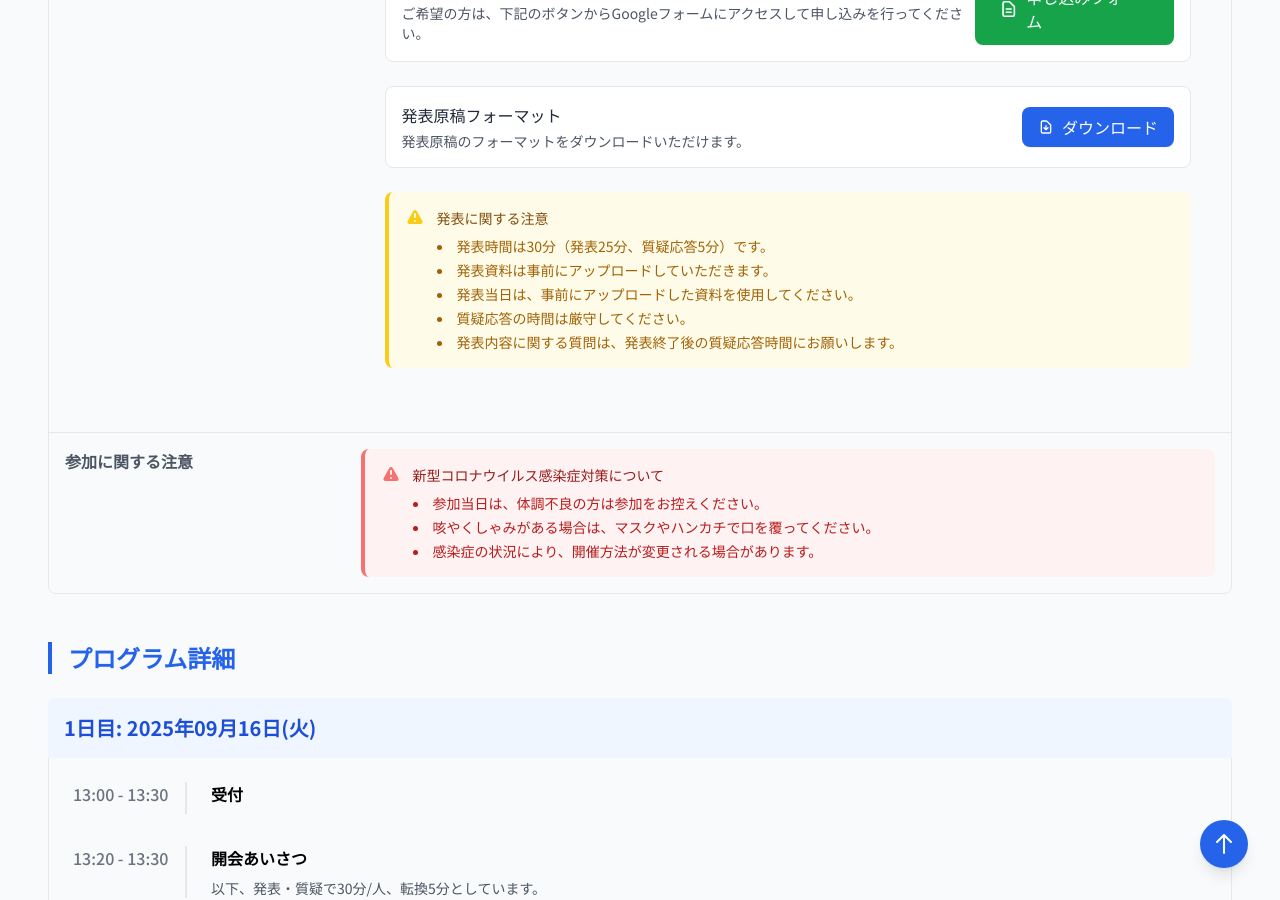
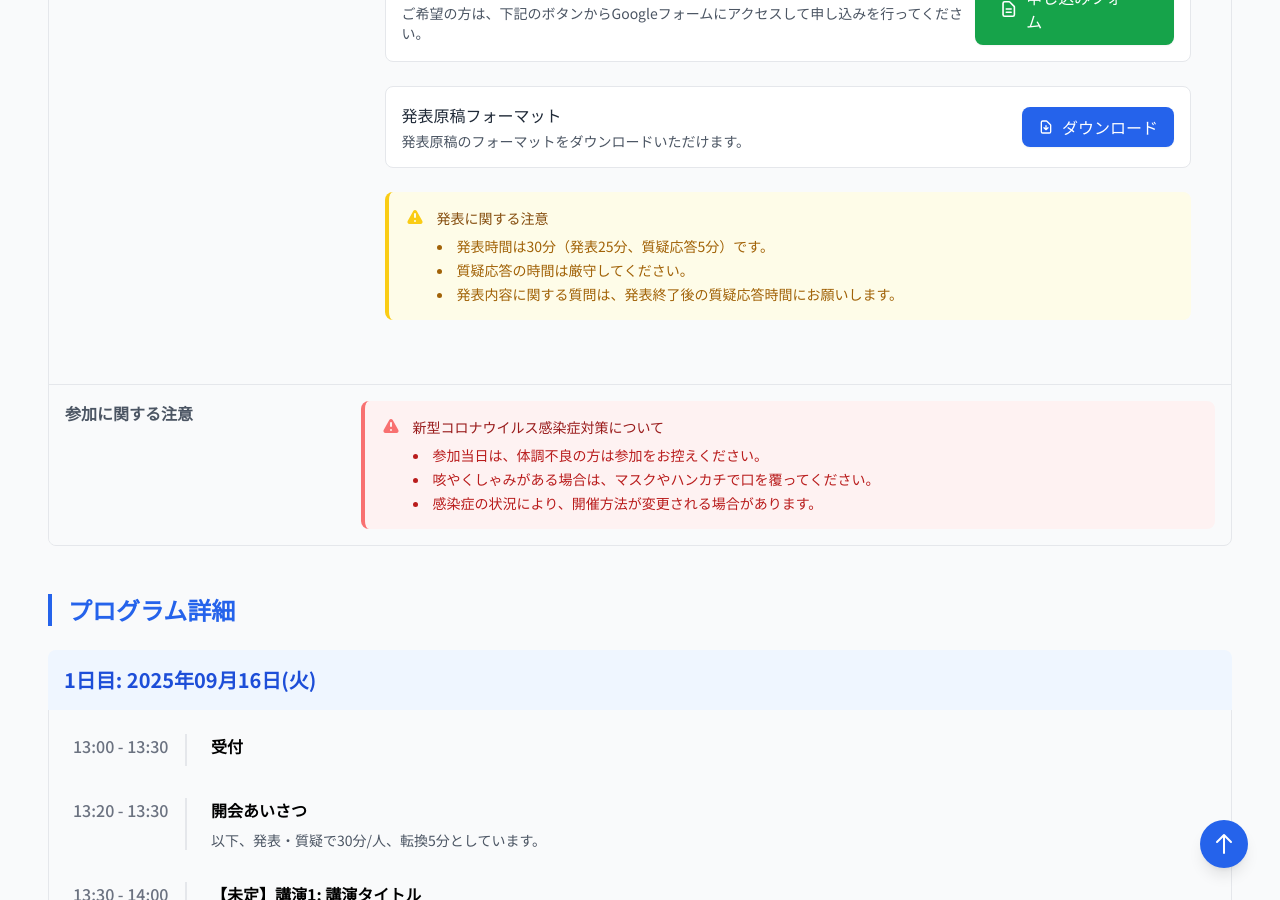
Before and after one commit to FFTPRS/WS, a Jekyll site: the page built from pages/workshop11.html, in a window 1280 px wide and 900 px high, scrolled down 1884 px. Built offline with Jekyll 4.4.1, drawn with Linux system fonts in a browser that asks for light colours; nearby versions of some CDN libraries.

Commit message:
20250820 メッセージの修正

```diff
--- a/pages/workshop11.html
+++ b/pages/workshop11.html
@@ -149,8 +149,6 @@ description: "第11回有限体理論とその擬似乱数系列生成への応
                                         <div class="text-sm text-yellow-700">
                                             <ul class="list-disc list-inside space-y-1">
                                                 <li>発表時間は30分（発表25分、質疑応答5分）です。</li>
-                                                <li>発表資料は事前にアップロードしていただきます。</li>
-                                                <li>発表当日は、事前にアップロードした資料を使用してください。</li>
                                                 <li>質疑応答の時間は厳守してください。</li>
                                                 <li>発表内容に関する質問は、発表終了後の質疑応答時間にお願いします。</li>
                                             </ul>
```
